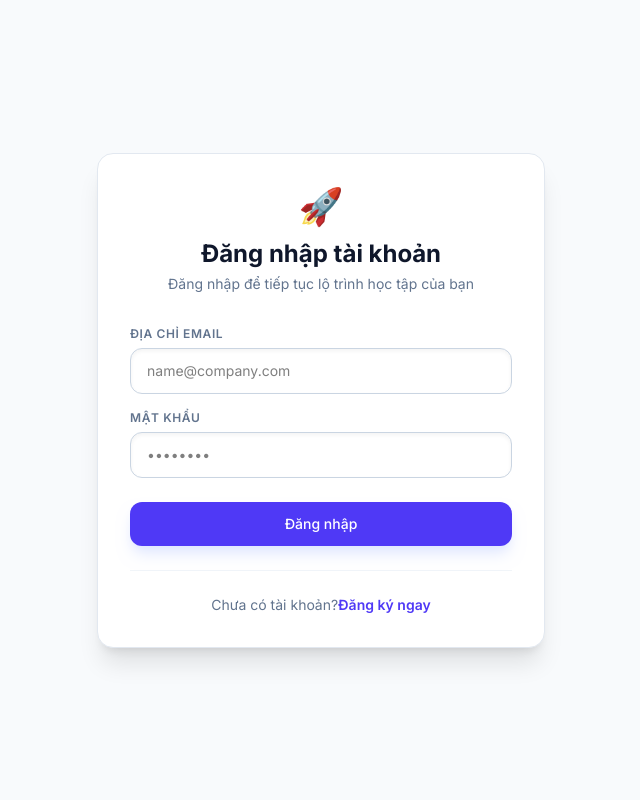
After one commit to thanhnghi62952-create/ai_learning_tool, a Flask app: page /login in a window 1280 px wide. The commit adds this page. Shown: the whole page, without its empty margins (319-959 px from the left). Run offline with Flask 3, Linux system fonts and the light colour scheme; some libraries are stand-ins or nearby versions.

Commit message:
fear: design user authentication system with secure password hashing and session gate

```diff
--- a/app.py
+++ b/app.py
@@ -1,66 +1,175 @@
 import os
-import sys
-import threading
-import time
-
-from flask import Flask, render_template, request
+import psycopg2
+from psycopg2.extras import RealDictCursor
+from flask import Flask, render_template, request, session, redirect, url_for
+from werkzeug.security import generate_password_hash, check_password_hash
 from services.openai_service import explain, generate_quiz, generate_image
 
 app = Flask(__name__)
+# Chuỗi khóa bảo mật session bắt buộc phải cấu hình khi làm việc thương mại
+app.secret_key = os.environ.get("FLASK_SECRET_KEY", "b4f8d52361a9e8c4d7b2a5f1d9e3c6b8")
 
-def run_flask():
-    port = int(os.environ.get("PORT", 5000))
-    app.run(host='0.0.0.0', port=port, debug=False, use_reloader=False)
+def get_db_connection():
+    db_url = os.environ.get("DATABASE_URL")
+    return psycopg2.connect(db_url, cursor_factory=RealDictCursor)
 
+# ==================== LUỒNG XỬ LÝ ĐĂNG KÝ (REGISTER) ====================
+@app.route("/register", methods=["POST"])
+def register():
+    email = request.form.get("email", "").strip()
+    password = request.form.get("password", "")
+
+    if not email or not password:
+        return render_template("auth.html", error="Vui lòng điền đầy đủ email và mật khẩu.")
+
+    # Mã hóa mật khẩu thành chuỗi bảo mật an toàn cao
+    password_hash = generate_password_hash(password)
+
+    try:
+        conn = get_db_connection()
+        cur = conn.cursor()
+
+        # Thêm người dùng mới vào bảng users, tặng sẵn 5 lượt dùng miễn phí
+        cur.execute(
+            "INSERT INTO users (email, password_hash, role, credits_left) VALUES (%s, %s, 'free', 5) RETURNING id;",
+            (email, password_hash)
+        )
+        user = cur.fetchone()
+        conn.commit()
+
+        # Đăng ký xong tự động đăng nhập luôn
+        session['user_id'] = user['id']
+        session['user_email'] = email
+
+        cur.close()
+        conn.close()
+        return redirect(url_for("home"))
+    except psycopg2.errors.UniqueViolation:
+        return render_template("auth.html", error="Email này đã được đăng ký trên hệ thống.")
+    except Exception as e:
+        return render_template("auth.html", error=f"Lỗi hệ thống: {str(e)}")
+
+# ==================== LUỒNG XỬ LÝ ĐĂNG NHẬP (LOGIN) ====================
+@app.route("/login", methods=["GET", "POST"])
+def login():
+    if request.method == "GET":
+        return render_template("auth.html")
+
+    email = request.form.get("email", "").strip()
+    password = request.form.get("password", "")
+
+    try:
+        conn = get_db_connection()
+        cur = conn.cursor()
+        cur.execute("SELECT * FROM users WHERE email = %s;", (email,))
+        user = cur.fetchone()
+        cur.close()
+        conn.close()
+
+        # Kiểm tra sự tồn tại của user và đối chiếu chuỗi mật khẩu hash
+        if user and check_password_hash(user['password_hash'], password):
+            session['user_id'] = user['id']
+            session['user_email'] = user['email']
+            return redirect(url_for("home"))
+        else:return render_template("auth.html", error="Tài khoản hoặc mật khẩu không chính xác.")
+    except Exception as e:
+        return render_template("auth.html", error=f"Lỗi hệ thống: {str(e)}")
+
+# ==================== LUỒNG ĐĂNG XUẤT (LOGOUT) ====================
+@app.route("/logout")
+def logout():
+    session.clear() # Xóa sạch cookie phiên làm việc
+    return redirect(url_for("login"))
+
+# ==================== TRANG CHỦ ỨNG DỤNG (HOME) ====================
 @app.route("/", methods=["GET", "POST"])
 def home():
+    # CHỐT CHẶN BẢO MẬT: Nếu chưa đăng nhập, bắt buộc đá về trang login
+    if 'user_id' not in session:
+        return redirect(url_for("login"))
+
+    user_id = session['user_id']
     explanation = None
     quiz = None
     image_url = None
+    selected_concept = None
+    history_list = []
 
+    conn = get_db_connection()
+    cur = conn.cursor()
+
+    # Lấy thông tin tài khoản thời gian thực của người dùng hiện tại
+    cur.execute("SELECT role, credits_left FROM users WHERE id = %s;", (user_id,))
+    user_profile = cur.fetchone()
+
+    # Lấy lịch sử 10 bài học gần nhất của riêng người dùng này
+    cur.execute("SELECT id, concept FROM history WHERE user_id = %s ORDER BY created_at DESC LIMIT 10;", (user_id,))
+    history_list = cur.fetchall()
+
+    # Xem chi tiết bài học cũ từ lịch sử
+    history_id = request.args.get("view")
+    if history_id:
+        cur.execute("SELECT * FROM history WHERE id = %s AND user_id = %s;", (history_id, user_id))
+        item = cur.fetchone()
+        if item:
+            selected_concept = item["concept"]
+            explanation = item["explanation"]
+            quiz = item["quiz"]
+            image_url = item["image_url"]
+
+    # Xử lý khi tra cứu từ khóa mới
     if request.method == "POST":
-        concept = request.form["concept"]
-        explanation = explain(concept)
-        quiz = generate_quiz(concept)
-        image_url = generate_image(concept)
+        concept = request.form.get("concept", "").strip()
+        if concept and user_profile:
+            selected_concept = concept
 
-    return render_template(
-        "index.html",
-        explanation=explanation,
-        quiz=quiz,
-        image_url=image_url
-    )
+            # 1. KIỂM TRA BỘ NHỚ ĐỆM TOÀN HỆ THỐNG (CACHE HIT)
+            cur.execute("SELECT * FROM history WHERE LOWER(concept) = LOWER(%s) LIMIT 1;", (concept,))
+            cached_item = cur.fetchone()
+
+            if cached_item:
+                explanation = cached_item["explanation"]
+                quiz = cached_item["quiz"]
+                if user_profile['role'] == 'pro':
+                    image_url = cached_item["image_url"]
+                else:
+                    image_url = "https://placehold.co/1024x1024?text=Nang+Cap+Tai+Khoan+Pro+De+Xem+Anh"
+            else:
+                # 2. KIỂM TRA XEM TÀI KHOẢN FREE CÒN LƯỢT DÙNG KHÔNG (CACHE MISS)
+                if user_profile['role'] == 'free' and user_profile['credits_left'] <= 0:
+                    explanation = "Bạn đã tiêu hết 5 lượt tra cứu miễn phí của ngày hôm nay. Hãy nâng cấp lên gói Pro để mở khóa không giới hạn tài nguyên và tính năng sinh sơ đồ!"
+                    cur.close()
+                    conn.close()
+                    return render_template("index.html", explanation=explanation, user_profile=user_profile, history=history_list)
+
+                # Đủ điều kiện -> Gọi API AI sinh dữ liệu mới
+                explanation = explain(concept)
+                quiz = generate_quiz(concept)
+                if user_profile['role'] == 'pro':
+                    image_url = generate_image(concept)
+
+                # Lưu vào lịch sử và gắn ID người dùng
+                cur.execute(
+                    "INSERT INTO history (concept, explanation, quiz, image_url, user_id) VALUES (%s, %s, %s, %s, %s);",
+                    (concept, explanation, quiz, image_url, user_id)
+                )
+
+                # Trừ 1 credit của tài khoản free
+                if user_profile['role'] == 'free':
+                    cur.execute("UPDATE users SET credits_left = credits_left - 1 WHERE id = %s;", (user_id,))
+
+                conn.commit()
+
+                # Tải lại cấu hình hồ sơ mới nhất để in ra giao diện công khai
+                cur.execute("SELECT role, credits_left FROM users WHERE id = %s;", (user_id,))
+                user_profile = cur.fetchone()
+                cur.execute("SELECT id, concept FROM history WHERE user_id = %s ORDER BY created_at DESC LIMIT 10;", (user_id,))
+                history_list = cur.fetchall()
+
+    cur.close()
+    conn.close()
+    return render_template("index.html", explanation=explanation, quiz=quiz, image_url=image_url, concept=selected_concept, user_profile=user_profile, history=history_list)
 
 if __name__ == "__main__":
-    # ÉP BẬC NGROK KHI CHẠY TRÊN COLAB
-    # Kiểm tra nếu có thư mục /content (thư mục gốc đặc trưng của Colab)
-    if os.path.exists('/content'):
-        from pyngrok import ngrok
-
-        print("1. Đang khởi chạy Flask ở luồng ngầm...")
-        flask_thread = threading.Thread(target=run_flask)
-        flask_thread.daemon = True
-        flask_thread.start()
-
-        print("2. Đang chờ 3 giây để Flask ổn định cổng kết nối...")
-        time.sleep(3)
-
-        print("3. Đang mở đường hầm kết nối Ngrok...")
-        ngrok.set_auth_token("3DhVvUvlnwnA4E8eZVDNAb99FID_7CmT8sBCZELcoN7bPwNP9")
-
-        try:
-            ngrok.disconnect(ngrok.get_tunnels()[0].public_url)
-        except:
-            pass
-
-        public_url = ngrok.connect(5000)
-        print("\n" + "="*50)
-        print(f"🚀 LINK SẢN PHẨM SỬ DỤNG ĐƯỢC CỦA BẠN ĐÂY:")
-        print(f"{public_url}")
-        print("="*50 + "\n")
-
-        while True:
-            time.sleep(1)
-    else:
-        # Khi deploy lên server thật (như Railway), hệ thống không có thư mục /content, Flask sẽ chạy thẳng ở đây
-        run_flask()
+    port = int(os.environ.get("PORT", 5000))
+    app.run(host='0.0.0.0', port=port, debug=False)
--- /dev/null
+++ b/templates/auth.html
@@ -0,0 +1,78 @@
+<!DOCTYPE html>
+<html lang="vi">
+<head>
+    <meta charset="UTF-8">
+    <meta name="viewport" content="width=device-width, initial-scale=1.0">
+    <title>Xác thực - AI Learning Tool</title>
+    <script src="https://cdn.jsdelivr.net/npm/@tailwindcss/browser@4"></script>
+    <link rel="preconnect" href="https://fonts.googleapis.com">
+    <link rel="preconnect" href="https://fonts.gstatic.com" crossorigin>
+    <link href="https://fonts.googleapis.com/css2?family=Inter:wght@400;500;600;700&display=swap" rel="stylesheet">
+    <style>body { font-family: 'Inter', sans-serif; }</style>
+</head>
+<body class="bg-slate-50 min-h-screen flex flex-col justify-center items-center px-4">
+
+    <div class="max-w-md w-full bg-white rounded-2xl shadow-xl border border-slate-200 p-8 transition-all">
+        <div class="text-center mb-8">
+            <span class="text-4xl">🚀</span>
+            <h2 id="authTitle" class="text-2xl font-bold text-slate-900 mt-3">Đăng nhập tài khoản</h2>
+            <p id="authSubtitle" class="text-slate-500 text-sm mt-1">Đăng nhập để tiếp tục lộ trình học tập của bạn</p>
+        </div>
+
+        {% if error %}
+        <div class="bg-red-50 border border-red-200 text-red-600 text-sm px-4 py-3 rounded-xl mb-6 flex items-center gap-2">
+            <span>⚠️</span> <span>{{ error }}</span>
+        </div>
+        {% endif %}
+
+        <form method="POST" id="authForm" action="/login">
+            <div class="space-y-4">
+                <div>
+                    <label class="block text-xs font-semibold uppercase tracking-wider text-slate-500 mb-1.5">Địa chỉ Email</label>
+                    <input type="email" name="email" required placeholder="name@company.com"
+                        class="w-full px-4 py-3 rounded-xl border border-slate-300 focus:outline-hidden focus:ring-2 focus:ring-indigo-500 text-sm shadow-inner">
+                </div>
+                <div>
+                    <label class="block text-xs font-semibold uppercase tracking-wider text-slate-500 mb-1.5">Mật khẩu</label>
+                    <input type="password" name="password" required placeholder="••••••••"
+                        class="w-full px-4 py-3 rounded-xl border border-slate-300 focus:outline-hidden focus:ring-2 focus:ring-indigo-500 text-sm shadow-inner">
+                </div>
+
+                <button type="submit" id="submitBtn" class="w-full bg-indigo-600 hover:bg-indigo-700 text-white font-medium py-3 rounded-xl transition-colors text-sm shadow-lg shadow-indigo-100 cursor-pointer mt-2">
+                    Đăng nhập
+                </button>
+            </div>
+        </form>
+
+        <div class="text-center mt-6 pt-6 border-t border-slate-100 text-sm">
+            <p id="toggleText" class="text-slate-500">
+                Chưa có tài khoản?<button onclick="switchToSignUp()" class="text-indigo-600 font-semibold hover:underline bg-transparent border-none cursor-pointer">Đăng ký ngay</button>
+            </p>
+        </div>
+    </div>
+
+    <script>
+        const authTitle = document.getElementById('authTitle');
+        const authSubtitle = document.getElementById('authSubtitle');
+        const authForm = document.getElementById('authForm');
+        const submitBtn = document.getElementById('submitBtn');
+        const toggleText = document.getElementById('toggleText');
+
+        function switchToSignUp() {
+            authTitle.textContent = "Tạo tài khoản mới";
+            authSubtitle.textContent = "Bắt đầu trải nghiệm học tập đỉnh cao cùng AI";
+            authForm.action = "/register";
+            submitBtn.textContent = "Đăng ký tài khoản";
+            toggleText.innerHTML = `Đã có tài khoản? <button onclick="switchToLogin()" class="text-indigo-600 font-semibold hover:underline bg-transparent border-none cursor-pointer">Đăng nhập</button>`;
+        }
+
+        function switchToLogin() {
+            authTitle.textContent = "Đăng nhập tài khoản";
+            authSubtitle.textContent = "Đăng nhập để tiếp tục lộ trình học tập của bạn";
+            authForm.action = "/login";
+            submitBtn.textContent = "Đăng nhập";
+            toggleText.innerHTML = `Chưa có tài khoản? <button onclick="switchToSignUp()" class="text-indigo-600 font-semibold hover:underline bg-transparent border-none cursor-pointer">Đăng ký ngay</button>`;
+        }
+    </script>
+</body>
+</html>
```
Also changed, not shown: templates/index.html (+27 -15 lines).
